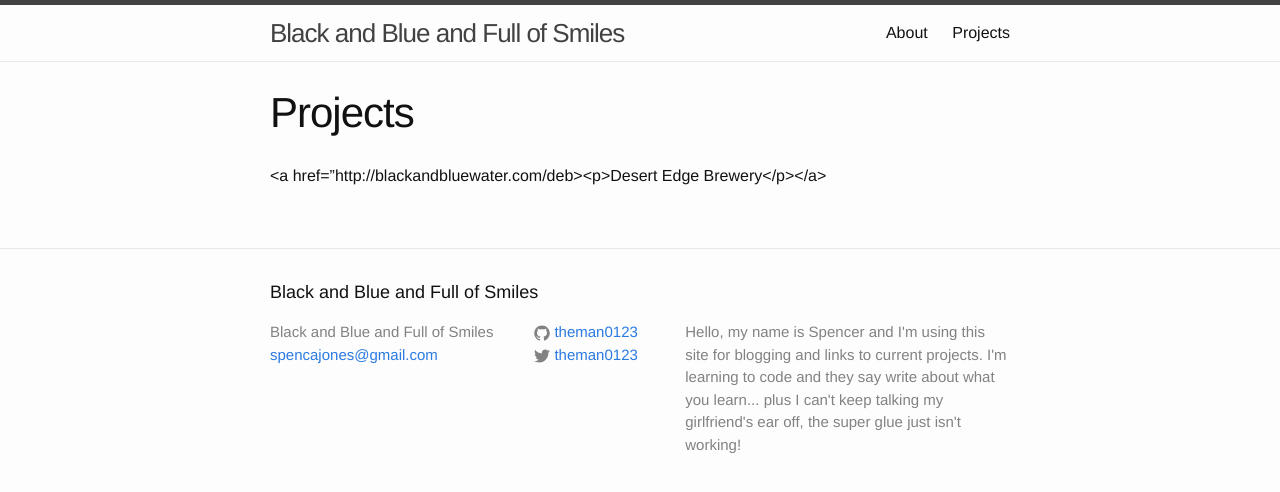
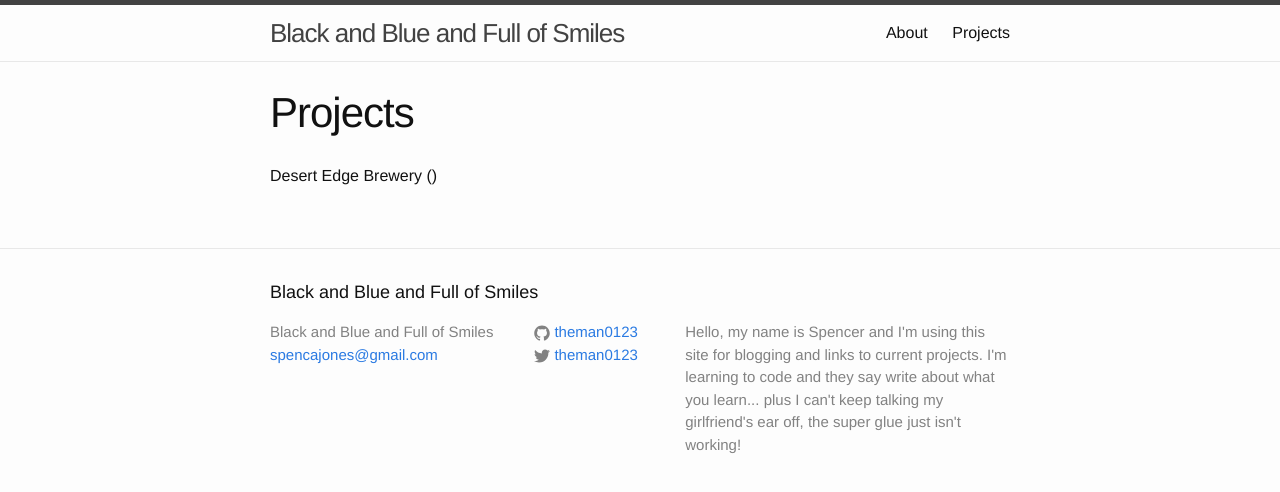
Before and after one commit to theman0123/theman0123.github.io, a Jekyll site: the page built from projects.md, in a window 1280 px wide. Shown: the top 492 px of the page. Built offline with Jekyll 4.4.1, drawn with Linux system fonts in a browser that asks for light colours.

```diff
--- a/projects.md
+++ b/projects.md
@@ -4,4 +4,4 @@ title: Projects
 permalink: /projects/
 ---
 
-<a href="http://blackandbluewater.com/deb><p>Desert Edge Brewery</p></a>
+Desert Edge Brewery ({{ blackandbluewater.com/deb }})
```
